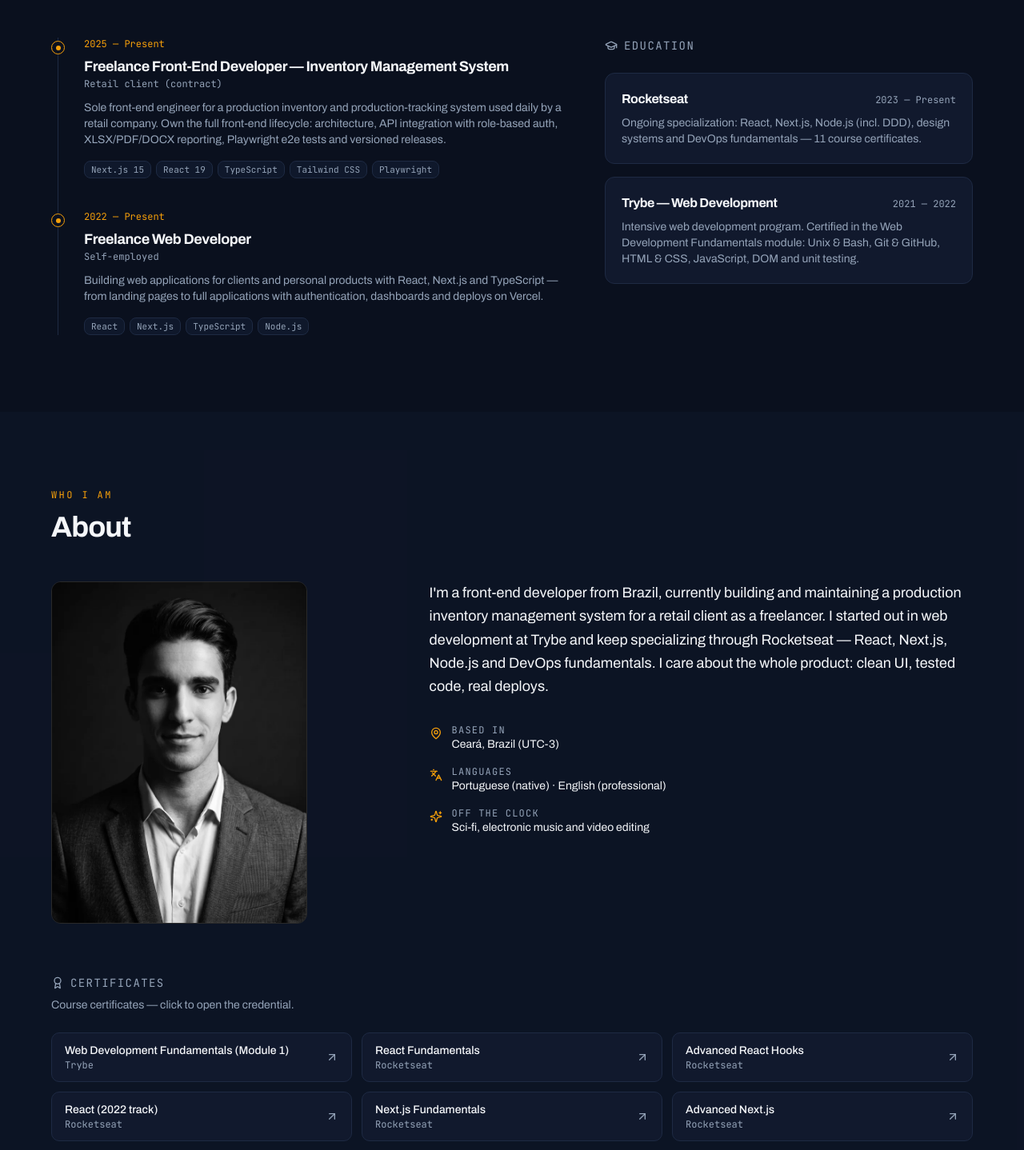
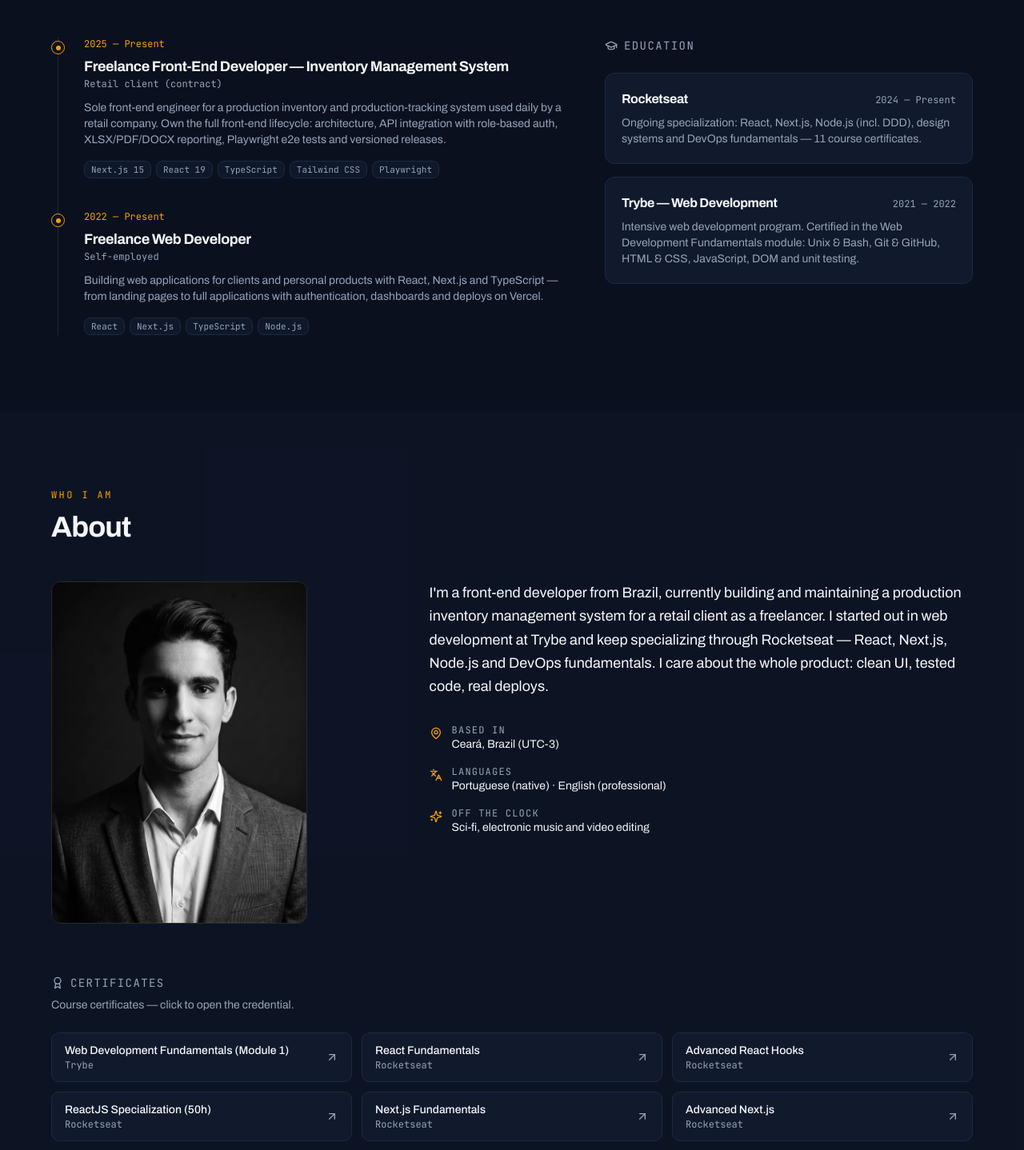
Before and after one commit to ageumenezesDev19/ageumenezesDP2, a React (Vite) app: page / in a window 1280 px wide. Shown: the part 2994-4432 px from the top of the page at 80% size. Built offline with nearby package versions, Linux system fonts and the light colour scheme.

Commit message:
fix: correct Rocketseat dates and ReactJS certificate title
Verified against the certificate PDFs: courses run from June 2024 to
April 2025 (not 2023), and the certificate previously labelled
'React (2022 track)' is the 50h ReactJS specialization.

```diff
--- a/src/data/certificates.ts
+++ b/src/data/certificates.ts
@@ -24,7 +24,10 @@ export const certificates: Certificate[] = [
     url: "/certificates/advanced-hooks.pdf",
   },
   {
-    title: { en: "React (2022 track)", pt: "React — trilha 2022" },
+    title: {
+      en: "ReactJS Specialization (50h)",
+      pt: "Especialização em ReactJS (50h)",
+    },
     issuer: "Rocketseat",
     url: "/certificates/react-2022.pdf",
   },
--- a/src/data/experience.ts
+++ b/src/data/experience.ts
@@ -39,8 +39,8 @@ export const education: EducationItem[] = [
   {
     title: "Rocketseat",
     period: {
-      en: "2023 — Present",
-      pt: "2023 — Presente",
+      en: "2024 — Present",
+      pt: "2024 — Presente",
     },
     description: {
       en: "Ongoing specialization: React, Next.js, Node.js (incl. DDD), design systems and DevOps fundamentals — 11 course certificates.",
```
Also changed, not shown: 2 other files (tests, documents, lock files or other folders).
